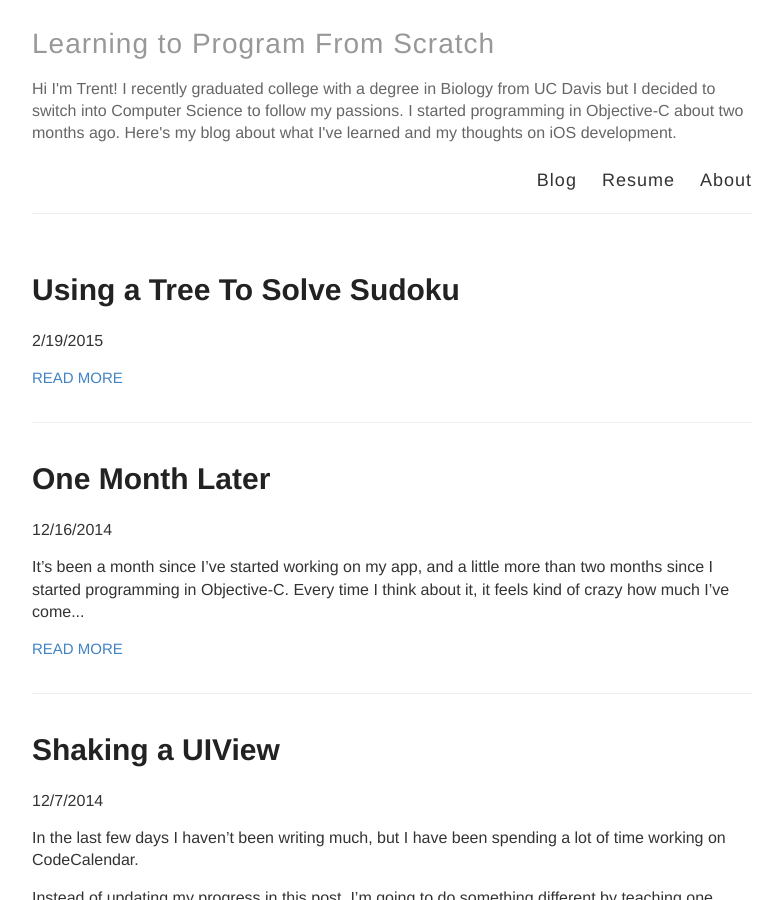
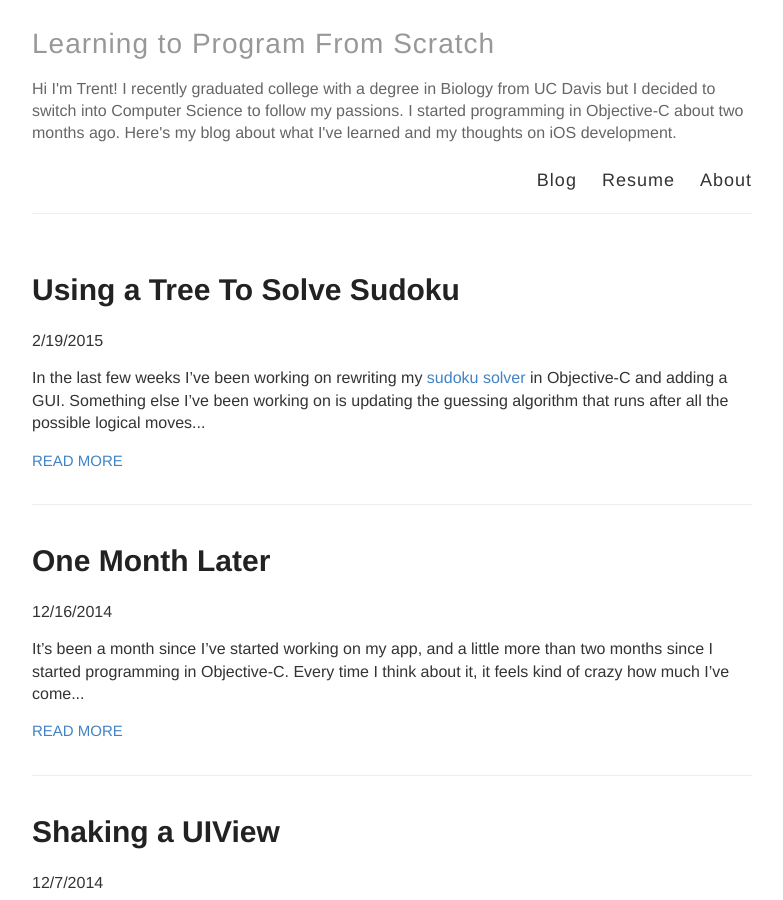
Before and after one commit to trentyou/trentyou.github.io, a Jekyll site: the page built from index.html, in a window 1280 px wide and 900 px high. Shown: the whole window, without its empty margins (248-1031 px from the left). Built offline with Jekyll 4.4.1, drawn with Linux system fonts in a browser that asks for light colours.

Commit message:
Updated 2015-2-19-Using a Tree To Solve Sudoku.md

```diff
--- a/_posts/2015-2-19-Using a Tree To Solve Sudoku.md
+++ b/_posts/2015-2-19-Using a Tree To Solve Sudoku.md
@@ -5,3 +5,29 @@
 ---
 
 2/19/2015
+
+In the last few weeks I've been working on rewriting my [sudoku solver](https://github.com/trentyou/Sudoku) in Objective-C and adding a GUI. Something else I've been working on is updating the guessing algorithm that runs after all the possible logical moves have been made.
+
+<br>
+<div style="text-align:center" markdown ="1">
+![](/images/sudokubeforesolved.png)
+</div>
+<br>
+
+In my old guessing algorithm, it would pick a random number from one of the possible answers in an empty cell and repeat until it realizes it made an incorrect guess or the puzzle is solved.
+
+While this algorithm worked, it could be really slow for some of the harder puzzles. The reason for this was that there was a huge number of possibilities for the correct answer in those puzzles, and my algorithm didn't keep track of the paths that were already guessed. Due to this, the algorithm would often repeat its guesses and waste a lot of time solving the harder puzzles.
+
+To fix this, I came up with a different algorithm for guessing numbers that would keep track of what had already been guessed. The algorithm would be organized in a tree, with the possible answers from the first empty cell acting as the first level in the tree, and the next empty cells as the next levels in the tree. The algorithm would do a traversal similar to a pre-order tree traversal by drilling down to the left most nodes first and generating the nodes as it went along.
+
+If it encountered no possible answers for the next level in the tree (meaning an incorrect guess), it would first try shifting over to a sibling node. If the node had no siblings, it would move back to a point in a the tree that did have a sibling and try again. The previously traversed tree paths would lose the pointer to that path and be deallocated in order to save memory.
+
+If the algorithm managed to reach the last empty cell at the bottom of the tree, the puzzle was solved.
+
+<br>
+<div style="text-align:center" markdown ="1">
+![](/images/sudokusolving_post6.png)
+</div>
+<br>
+
+This algorithm _on average_ was much faster than my previous algorithm, because there was a limit to how long it could take to solve a puzzle. The old algorithm did not have a limit to the time to solve a puzzle, as the guess was random and could theoretically never make the correct guess, especially with so many possible answers.
```
